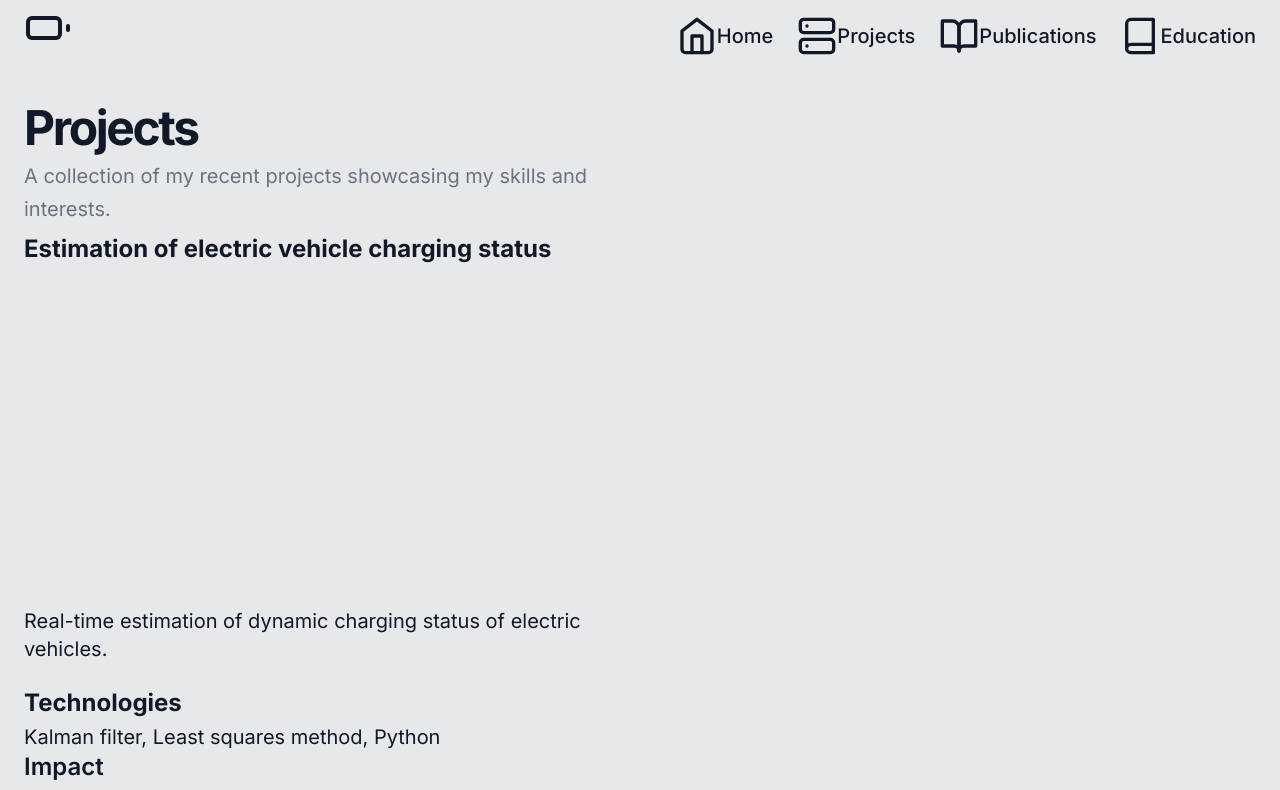
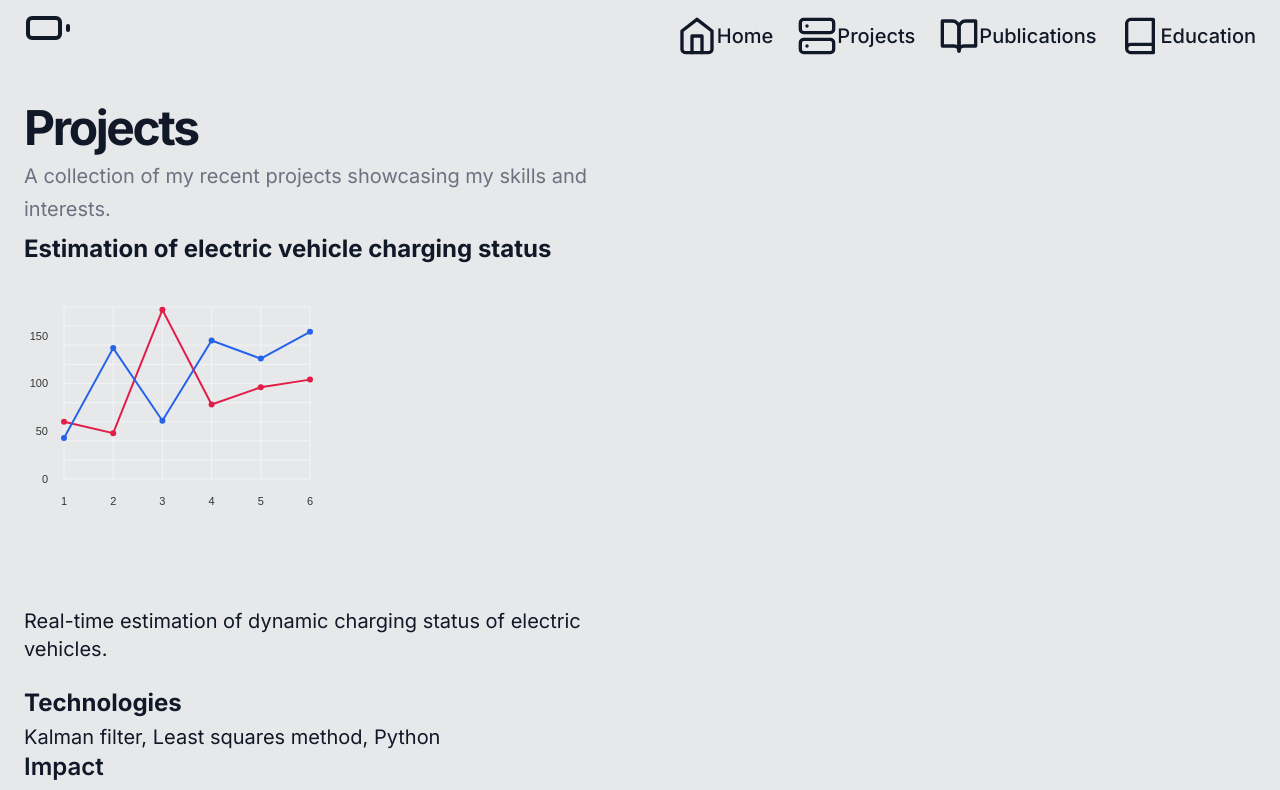
Before and after one commit to Ko0105/Webpage, a Next.js app: page /project in a window 1280 px wide. Shown: the top 790 px of the page. Built offline with nearby package versions, Linux system fonts and the light colour scheme.

Commit message:
revise plot

```diff
--- a/src/app/project/Project.tsx
+++ b/src/app/project/Project.tsx
@@ -76,7 +76,7 @@ export default function MyProject() {
 
                 <div className="text-left text-2xl font-bold ">Estimation of electric vehicle charging status</div>
                   <div className="aspect-[4/3] overflow-hidden rounded-lg w-3/6">
-                  {/* <LineChart className="bject-cover w-full h-full  rounded-lg " /> */}
+                  <LineChart chartData={chartData} className="bject-cover w-full h-full rounded-lg" />
                   </div>
                   <br></br>
                   <div className="max-w-3xl">
```
